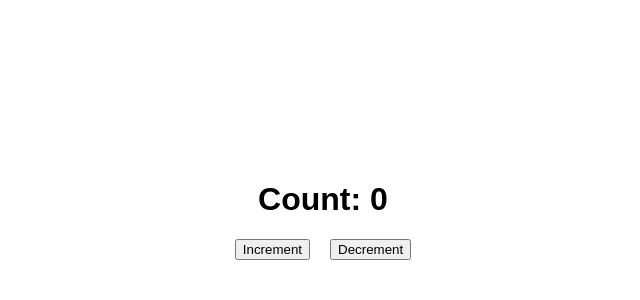
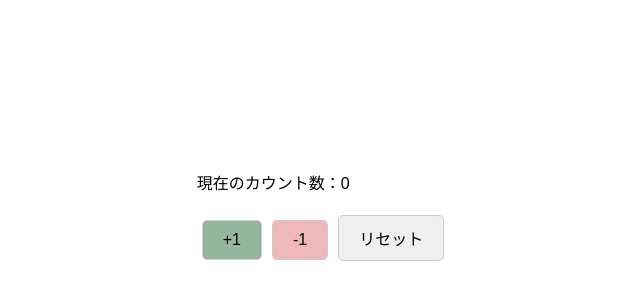
Before and after one commit to snake97123/react-hook-practice, a React (Create React App) app: page / in a window 1280 px wide. Shown: the part 190-490 px from the top of the page, without its empty margins (317-957 px from the left). Built offline with nearby package versions, Linux system fonts and the light colour scheme.

Commit message:
カウンターの作成

```diff
--- a/src/App.css
+++ b/src/App.css
@@ -36,3 +36,22 @@
     transform: rotate(360deg);
   }
 }
+
+button {
+  margin: 5px;
+  padding: 10px 20px;
+  font-size: 16px;
+  cursor: pointer;
+  border-radius: 5px;
+  border: 1px solid #ccc;
+}
+
+.plus {
+  /* 薄い青色 */
+  background-color: #93b69c;
+}
+
+.minus {
+  /* 薄い赤色 */
+  background-color: #f0b9b9;
+}
--- a/src/App.js
+++ b/src/App.js
@@ -1,15 +1,18 @@
-import { useState } from "react";
+import React, { useState } from "react";
+import "./App.css";
 
 function App() {
-  const [count, setCount] = useState(0);
+  const [value, setValue] = useState(0);
 
   return (
-    <div className="counter-container">
-      <h1>Count: {count}</h1>
-      <button onClick={() => setCount(count + 1)}>Increment</button>
-      <button onClick={() => setCount(count - 1)}>Decrement</button>
+    <div>
+      <p>現在のカウント数：{value}</p>
+      {/* +1と-1とリセットボタンの設置 */}
+      <button className="plus" onClick={() => setValue(value + 1)}>+1</button>
+      <button className="minus" onClick={() => setValue(value - 1)}>-1</button>
+      <button className="reset" onClick={() => setValue(0)}>リセット</button>
     </div>
-  );
+  )
 }
 
 export default App;
```
Also changed, not shown: src/index.css (line endings or trailing spaces).
